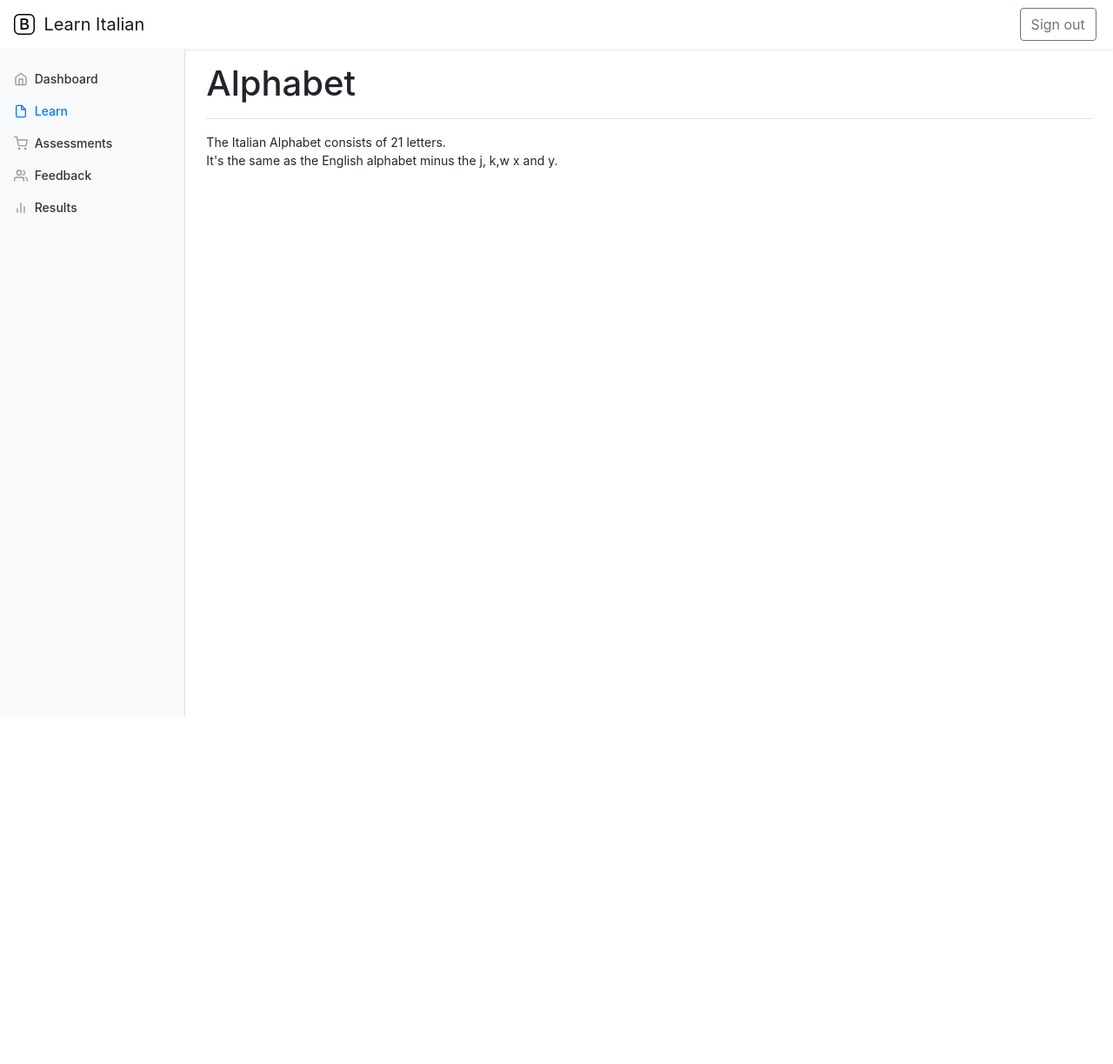
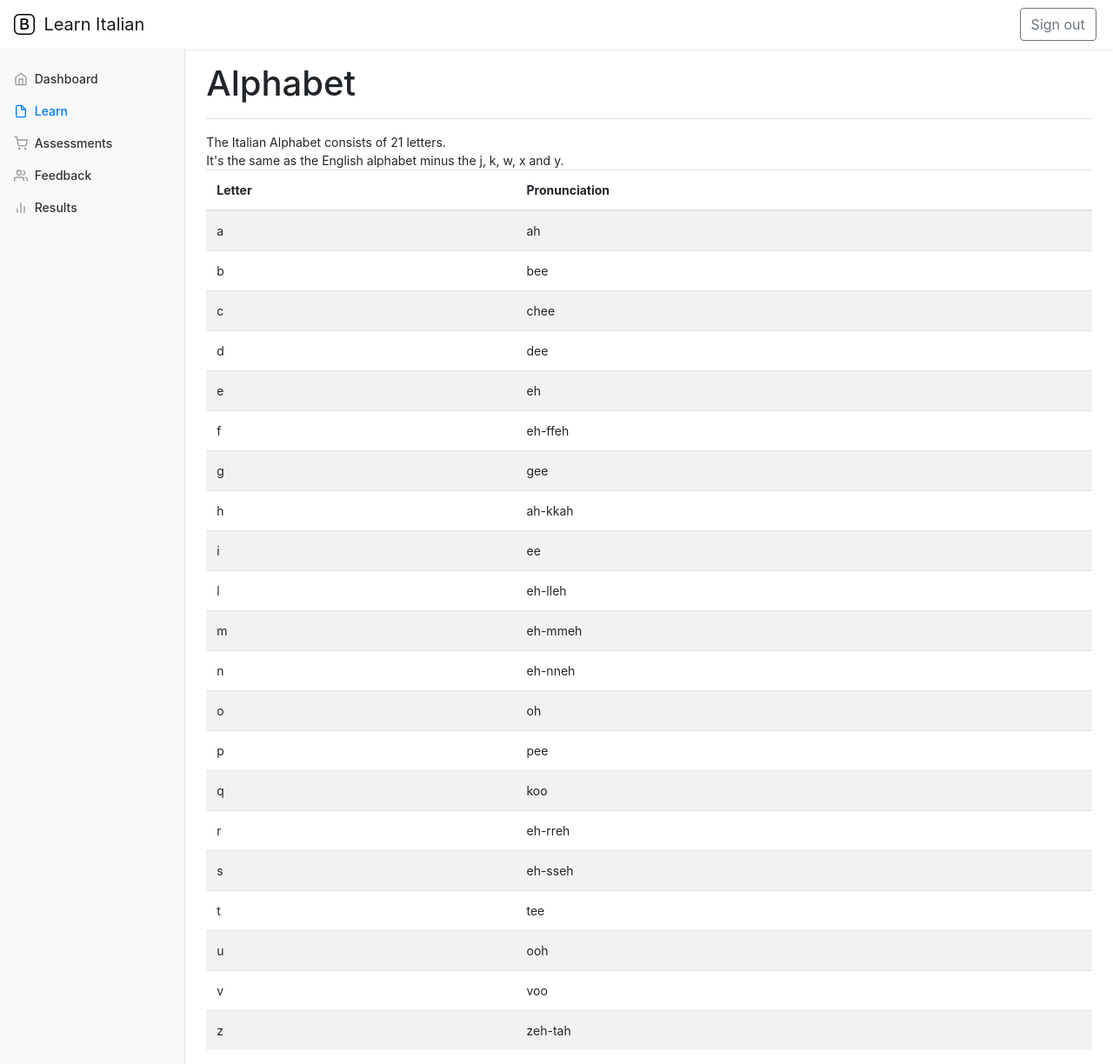
Before and after one commit to aaronnorrish/Agile-Project, a Flask app: page /alphabet in a window 1280 px wide. Shown: the whole page at 87% size. Before the commit the page ends 824 px from the top, so only its background shows below. Run offline with Flask 2, Linux system fonts and the light colour scheme; the visitor is signed in with stand-in values (Sample User, id 1).

Commit message:
add pronunciation table to alphabet.html

```diff
--- a/learn_italian_flask/templates/alphabet.html
+++ b/learn_italian_flask/templates/alphabet.html
@@ -14,6 +14,102 @@
 {% block  main_content %}
 <div>
   The Italian Alphabet consists of 21 letters. <br>
-  It's the same as the English alphabet minus the j, k,w x and y.
+  It's the same as the English alphabet minus the j, k, w, x and y.
+</div>
+<div class="table-responsive">
+  <table class="table table-striped">
+    <thead>
+      <tr>
+        <th>Letter</th>
+        <th>Pronunciation</th>
+      </tr>
+    </thead>
+    <tbody>
+      <tr>
+        <td>a</td>
+        <td>ah</td>
+      </tr>
+      <tr>
+        <td>b</td>
+        <td>bee</td>
+      </tr>
+      <tr>
+        <td>c</td>
+        <td>chee</td>
+      </tr>
+      <tr>
+        <td>d</td>
+        <td>dee</td>
+      </tr>
+      <tr>
+        <td>e</td>
+        <td>eh</td>
+      </tr>
+      <tr>
+        <td>f</td>
+        <td>eh-ffeh</td>
+      </tr>
+      <tr>
+        <td>g</td>
+        <td>gee</td>
+      </tr>
+      <tr>
+        <td>h</td>
+        <td>ah-kkah</td>
+      </tr>
+      <tr>
+        <td>i</td>
+        <td>ee</td>
+      </tr>
+      <tr>
+        <td>l</td>
+        <td>eh-lleh</td>
+      </tr>
+      <tr>
+        <td>m</td>
+        <td>eh-mmeh</td>
+      </tr>
+      <tr>
+        <td>n</td>
+        <td>eh-nneh</td>
+      </tr>
+      <tr>
+        <td>o</td>
+        <td>oh</td>
+      </tr>
+      <tr>
+        <td>p</td>
+        <td>pee</td>
+      </tr>
+      <tr>
+        <td>q</td>
+        <td>koo</td>
+      </tr>
+      <tr>
+        <td>r</td>
+        <td>eh-rreh</td>
+      </tr>
+      <tr>
+        <td>s</td>
+        <td>eh-sseh</td>
+      </tr>
+      <tr>
+        <td>t</td>
+        <td>tee</td>
+      </tr>
+      <tr>
+        <td>u</td>
+        <td>ooh</td>
+      </tr>
+      <tr>
+        <td>v</td>
+        <td>voo</td>
+      </tr>
+      <tr>
+        <td>z</td>
+        <td>zeh-tah</td>
+      </tr>
+    </tbody>
+  </table>
 </div>
 {% endblock %}
```
